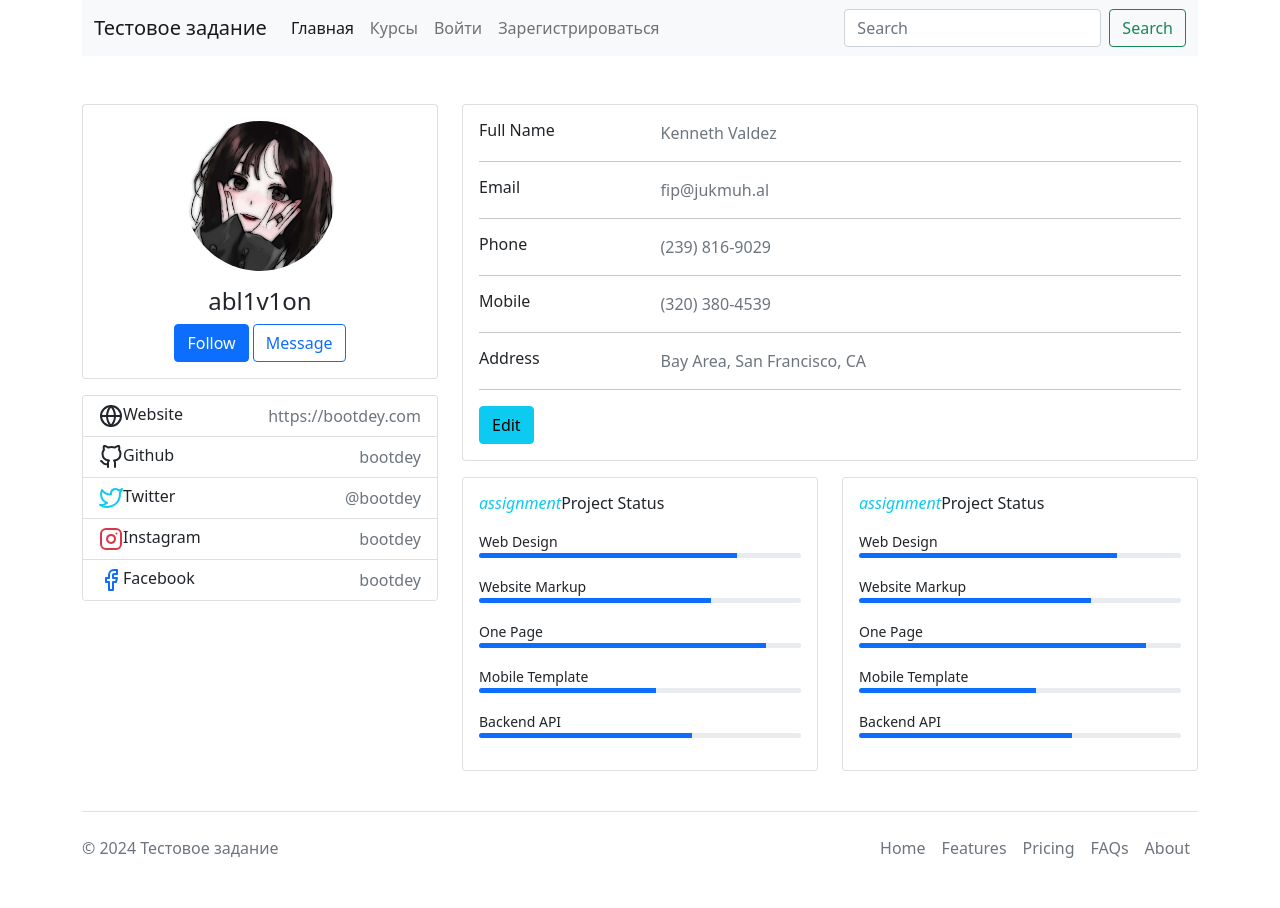
After one commit to abl1v1on/test-task-for-hardqode, a Django app: page /users/profile/2/ in a window 1280 px wide. The commit adds this page. Run offline with Django 5.2, Linux system fonts and the light colour scheme; data comes from the database, SQL or seed files in the repository; both versions use the stored data as it was after the commit.

Commit message:
add profile page

```diff
--- /dev/null
+++ b/products/utils.py
@@ -0,0 +1,5 @@
+from .models import Product
+
+
+def get_all_products():
+    return Product.objects.all()
--- a/templates/base.html
+++ b/templates/base.html
@@ -45,7 +45,7 @@
                   </li>
                   {% else %}
                   <li class="nav-item">
-                    <a class="nav-link" href="#" tabindex="-1" aria-disabled="true">Профиль</a>
+                    <a class="nav-link" href="{% url 'user:profile' request.user.id %}" tabindex="-1" aria-disabled="true">Профиль</a>
                   </li>
                   <li class="nav-item">
                     <a class="nav-link" href="{% url 'user:logout' %}" tabindex="-1" aria-disabled="true">Выйти</a>
--- /dev/null
+++ b/templates/users/profile.html
@@ -0,0 +1,168 @@
+{% extends "base.html" %}
+
+{% load static %}
+
+{% block title %}{{ title }}{% endblock %}
+
+{% block content %}
+<div class="main-body">
+    <div class="row gutters-sm">
+      <div class="col-md-4 mb-3">
+        <div class="card">
+          <div class="card-body">
+            <div class="d-flex flex-column align-items-center text-center">
+                {% if user.profile_pic %}
+              <img src="{{ user.profile_pic.url }}" class="rounded-circle" width="150">
+                {% else %}
+              <img src="https://bootdey.com/img/Content/avatar/avatar7.png" alt="..." class="rounded-circle" width="150">
+                {% endif %}
+              <div class="mt-3">
+                <h4>{{ user.username }}</h4>
+                <button class="btn btn-primary">Follow</button>
+                <button class="btn btn-outline-primary">Message</button>
+              </div>
+            </div>
+          </div>
+        </div>
+        <div class="card mt-3">
+          <ul class="list-group list-group-flush">
+            <li class="list-group-item d-flex justify-content-between align-items-center flex-wrap">
+              <h6 class="mb-0"><svg xmlns="http://www.w3.org/2000/svg" width="24" height="24" viewBox="0 0 24 24" fill="none" stroke="currentColor" stroke-width="2" stroke-linecap="round" stroke-linejoin="round" class="feather feather-globe mr-2 icon-inline"><circle cx="12" cy="12" r="10"></circle><line x1="2" y1="12" x2="22" y2="12"></line><path d="M12 2a15.3 15.3 0 0 1 4 10 15.3 15.3 0 0 1-4 10 15.3 15.3 0 0 1-4-10 15.3 15.3 0 0 1 4-10z"></path></svg>Website</h6>
+              <span class="text-secondary">https://bootdey.com</span>
+            </li>
+            <li class="list-group-item d-flex justify-content-between align-items-center flex-wrap">
+              <h6 class="mb-0"><svg xmlns="http://www.w3.org/2000/svg" width="24" height="24" viewBox="0 0 24 24" fill="none" stroke="currentColor" stroke-width="2" stroke-linecap="round" stroke-linejoin="round" class="feather feather-github mr-2 icon-inline"><path d="M9 19c-5 1.5-5-2.5-7-3m14 6v-3.87a3.37 3.37 0 0 0-.94-2.61c3.14-.35 6.44-1.54 6.44-7A5.44 5.44 0 0 0 20 4.77 5.07 5.07 0 0 0 19.91 1S18.73.65 16 2.48a13.38 13.38 0 0 0-7 0C6.27.65 5.09 1 5.09 1A5.07 5.07 0 0 0 5 4.77a5.44 5.44 0 0 0-1.5 3.78c0 5.42 3.3 6.61 6.44 7A3.37 3.37 0 0 0 9 18.13V22"></path></svg>Github</h6>
+              <span class="text-secondary">bootdey</span>
+            </li>
+            <li class="list-group-item d-flex justify-content-between align-items-center flex-wrap">
+              <h6 class="mb-0"><svg xmlns="http://www.w3.org/2000/svg" width="24" height="24" viewBox="0 0 24 24" fill="none" stroke="currentColor" stroke-width="2" stroke-linecap="round" stroke-linejoin="round" class="feather feather-twitter mr-2 icon-inline text-info"><path d="M23 3a10.9 10.9 0 0 1-3.14 1.53 4.48 4.48 0 0 0-7.86 3v1A10.66 10.66 0 0 1 3 4s-4 9 5 13a11.64 11.64 0 0 1-7 2c9 5 20 0 20-11.5a4.5 4.5 0 0 0-.08-.83A7.72 7.72 0 0 0 23 3z"></path></svg>Twitter</h6>
+              <span class="text-secondary">@bootdey</span>
+            </li>
+            <li class="list-group-item d-flex justify-content-between align-items-center flex-wrap">
+              <h6 class="mb-0"><svg xmlns="http://www.w3.org/2000/svg" width="24" height="24" viewBox="0 0 24 24" fill="none" stroke="currentColor" stroke-width="2" stroke-linecap="round" stroke-linejoin="round" class="feather feather-instagram mr-2 icon-inline text-danger"><rect x="2" y="2" width="20" height="20" rx="5" ry="5"></rect><path d="M16 11.37A4 4 0 1 1 12.63 8 4 4 0 0 1 16 11.37z"></path><line x1="17.5" y1="6.5" x2="17.51" y2="6.5"></line></svg>Instagram</h6>
+              <span class="text-secondary">bootdey</span>
+            </li>
+            <li class="list-group-item d-flex justify-content-between align-items-center flex-wrap">
+              <h6 class="mb-0"><svg xmlns="http://www.w3.org/2000/svg" width="24" height="24" viewBox="0 0 24 24" fill="none" stroke="currentColor" stroke-width="2" stroke-linecap="round" stroke-linejoin="round" class="feather feather-facebook mr-2 icon-inline text-primary"><path d="M18 2h-3a5 5 0 0 0-5 5v3H7v4h3v8h4v-8h3l1-4h-4V7a1 1 0 0 1 1-1h3z"></path></svg>Facebook</h6>
+              <span class="text-secondary">bootdey</span>
+            </li>
+          </ul>
+        </div>
+      </div>
+      <div class="col-md-8">
+        <div class="card mb-3">
+          <div class="card-body">
+            <div class="row">
+              <div class="col-sm-3">
+                <h6 class="mb-0">Full Name</h6>
+              </div>
+              <div class="col-sm-9 text-secondary">
+                Kenneth Valdez
+              </div>
+            </div>
+            <hr>
+            <div class="row">
+              <div class="col-sm-3">
+                <h6 class="mb-0">Email</h6>
+              </div>
+              <div class="col-sm-9 text-secondary">
+                fip@jukmuh.al
+              </div>
+            </div>
+            <hr>
+            <div class="row">
+              <div class="col-sm-3">
+                <h6 class="mb-0">Phone</h6>
+              </div>
+              <div class="col-sm-9 text-secondary">
+                (239) 816-9029
+              </div>
+            </div>
+            <hr>
+            <div class="row">
+              <div class="col-sm-3">
+                <h6 class="mb-0">Mobile</h6>
+              </div>
+              <div class="col-sm-9 text-secondary">
+                (320) 380-4539
+              </div>
+            </div>
+            <hr>
+            <div class="row">
+              <div class="col-sm-3">
+                <h6 class="mb-0">Address</h6>
+              </div>
+              <div class="col-sm-9 text-secondary">
+                Bay Area, San Francisco, CA
+              </div>
+            </div>
+            <hr>
+            <div class="row">
+              <div class="col-sm-12">
+                <a class="btn btn-info " target="__blank" href="https://www.bootdey.com/snippets/view/profile-edit-data-and-skills">Edit</a>
+              </div>
+            </div>
+          </div>
+        </div>
+
+        <div class="row gutters-sm">
+          <div class="col-sm-6 mb-3">
+            <div class="card h-100">
+              <div class="card-body">
+                <h6 class="d-flex align-items-center mb-3"><i class="material-icons text-info mr-2">assignment</i>Project Status</h6>
+                <small>Web Design</small>
+                <div class="progress mb-3" style="height: 5px">
+                  <div class="progress-bar bg-primary" role="progressbar" style="width: 80%" aria-valuenow="80" aria-valuemin="0" aria-valuemax="100"></div>
+                </div>
+                <small>Website Markup</small>
+                <div class="progress mb-3" style="height: 5px">
+                  <div class="progress-bar bg-primary" role="progressbar" style="width: 72%" aria-valuenow="72" aria-valuemin="0" aria-valuemax="100"></div>
+                </div>
+                <small>One Page</small>
+                <div class="progress mb-3" style="height: 5px">
+                  <div class="progress-bar bg-primary" role="progressbar" style="width: 89%" aria-valuenow="89" aria-valuemin="0" aria-valuemax="100"></div>
+                </div>
+                <small>Mobile Template</small>
+                <div class="progress mb-3" style="height: 5px">
+                  <div class="progress-bar bg-primary" role="progressbar" style="width: 55%" aria-valuenow="55" aria-valuemin="0" aria-valuemax="100"></div>
+                </div>
+                <small>Backend API</small>
+                <div class="progress mb-3" style="height: 5px">
+                  <div class="progress-bar bg-primary" role="progressbar" style="width: 66%" aria-valuenow="66" aria-valuemin="0" aria-valuemax="100"></div>
+                </div>
+              </div>
+            </div>
+          </div>
+          <div class="col-sm-6 mb-3">
+            <div class="card h-100">
+              <div class="card-body">
+                <h6 class="d-flex align-items-center mb-3"><i class="material-icons text-info mr-2">assignment</i>Project Status</h6>
+                <small>Web Design</small>
+                <div class="progress mb-3" style="height: 5px">
+                  <div class="progress-bar bg-primary" role="progressbar" style="width: 80%" aria-valuenow="80" aria-valuemin="0" aria-valuemax="100"></div>
+                </div>
+                <small>Website Markup</small>
+                <div class="progress mb-3" style="height: 5px">
+                  <div class="progress-bar bg-primary" role="progressbar" style="width: 72%" aria-valuenow="72" aria-valuemin="0" aria-valuemax="100"></div>
+                </div>
+                <small>One Page</small>
+                <div class="progress mb-3" style="height: 5px">
+                  <div class="progress-bar bg-primary" role="progressbar" style="width: 89%" aria-valuenow="89" aria-valuemin="0" aria-valuemax="100"></div>
+                </div>
+                <small>Mobile Template</small>
+                <div class="progress mb-3" style="height: 5px">
+                  <div class="progress-bar bg-primary" role="progressbar" style="width: 55%" aria-valuenow="55" aria-valuemin="0" aria-valuemax="100"></div>
+                </div>
+                <small>Backend API</small>
+                <div class="progress mb-3" style="height: 5px">
+                  <div class="progress-bar bg-primary" role="progressbar" style="width: 66%" aria-valuenow="66" aria-valuemin="0" aria-valuemax="100"></div>
+                </div>
+              </div>
+            </div>
+          </div>
+        </div>
+      </div>
+    </div>
+
+  </div>
+{% endblock %}
--- a/users/urls.py
+++ b/users/urls.py
@@ -1,6 +1,6 @@
 from django.urls import path
 
-from .views import RegisterUserView, logout_user, LoginUserView
+from .views import RegisterUserView, logout_user, LoginUserView, UserProfile
 
 app_name = 'user'
 
@@ -9,4 +9,5 @@ urlpatterns = [
     path('login/', LoginUserView.as_view(), name='login'),
     path('signup/', RegisterUserView.as_view(), name='signup'),
     path('logout/', logout_user, name='logout'),
+    path('profile/<int:pk>/', UserProfile.as_view(), name='profile')
 ]
--- a/users/views.py
+++ b/users/views.py
@@ -2,7 +2,8 @@ from django.contrib.auth import logout
 from django.contrib.auth.views import LoginView
 from django.shortcuts import redirect
 from django.urls import reverse_lazy
-from django.views.generic import CreateView
+from django.contrib.auth import get_user_model
+from django.views.generic import CreateView, DetailView
 
 from .forms import RegisterUserForm, LoginUserForm
 
@@ -33,6 +34,17 @@ class RegisterUserView(CreateView):
         return redirect('user:login')
 
 
+class UserProfile(DetailView):
+    model = get_user_model()
+    template_name = 'users/profile.html'
+    context_object_name = 'user'
+
+    def get_context_data(self, **kwargs):
+        context = super().get_context_data(**kwargs)
+        context['title'] = f'Профиль пользователя {self.object.username}'
+        return context
+
+
 def logout_user(request):
     logout(request)
     return redirect('home')
```
Also changed, not shown: products/views.py (+5 -2 lines), db.sqlite3.
